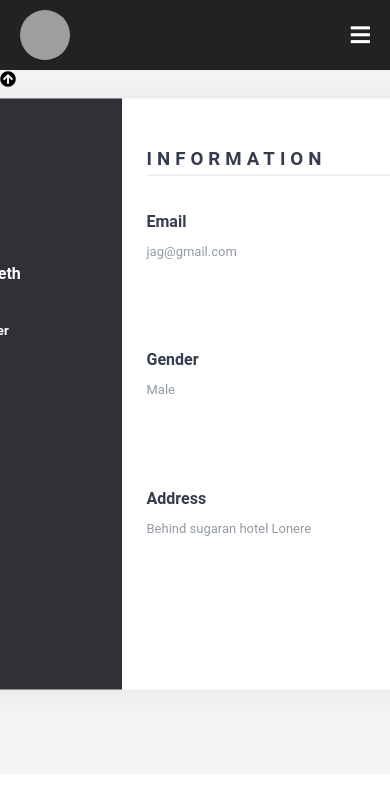
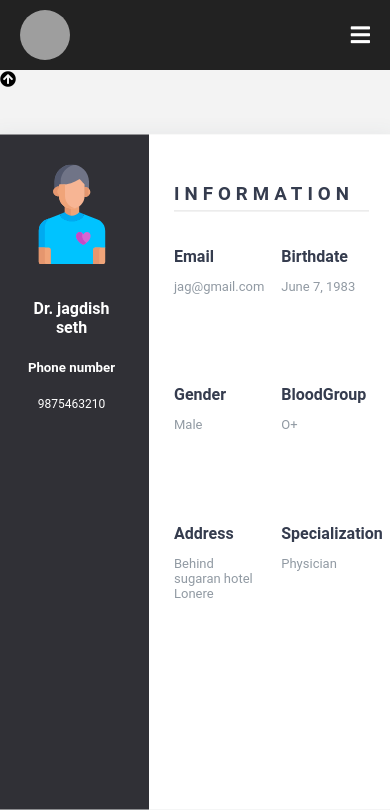
Before and after one commit to amitnileka/Multicare_web_project, a Django app: template Hosp/templates/doctorprofile.html in a window 390 px wide; the page is wider, and only the part inside the window is pictured. Shown: the part 70-880 px from the top of that part. Before the commit the page ends 778 px from the top of that part, so only its background shows below. Run offline with Django 3.2, Linux system fonts and the light colour scheme; the template is opened without the code that fills it: values that come from a table or form of the project are taken from there, others are empty; data comes from the database, SQL or seed files in the repository; some libraries are stand-ins or nearby versions; grey boxes are pictures that could not be loaded.

Commit message:
Update doctorprofile.html

```diff
--- a/Hosp/templates/doctorprofile.html
+++ b/Hosp/templates/doctorprofile.html
@@ -8,7 +8,6 @@
 <style>
 
 @import url('https://fonts.googleapis.com/css?family=Josefin+Sans&display=swap');
-
 
 body{
    background-color: #f3f3f3;
@@ -21,8 +20,10 @@ body{
   transform: translate(-50%,-50%);
   width: 850px;
   height: 70%;
+  box-shadow: 0 1px 20px 0 rgba(69,90,100,.08);
   display: flex;
-  box-shadow: 0 1px 20px 0 rgba(69,90,100,.08);
+
+
 }
 
 .wrapper .left{
@@ -103,11 +104,10 @@ body{
   width: 45px;
   height: 45px;
   background: linear-gradient(to right,#303036,#55555e);
-  margin-right: 10px;
+  margin-right: 20px;
   border-radius: 5px;
   text-align: center;
   line-height: 45px;
-  margin-top: 15%;
 }
 
 .wrapper .social_media ul li a{
@@ -115,6 +115,21 @@ body{
   display: block;
   font-size: 18px;
 }
+
+
+@media (max-width: 850px){
+.wrapper{
+  grid-template-columns: 1fr;
+  width: 400px;
+  margin-left: -40px;
+  margin-top: 20%;
+  z-index: -1;
+  height: 80%;
+
+}
+}
+
+
 </style>
 {% endblock %}
 {% block body_block%}
@@ -174,5 +189,4 @@ body{
     </div>
 </div>
 <div class="scroll-top-wrapper"><span class="scroll-top-inner"><i class="fa fa-arrow-circle-up"></i></span></div>
-
 {% endblock %}
```
